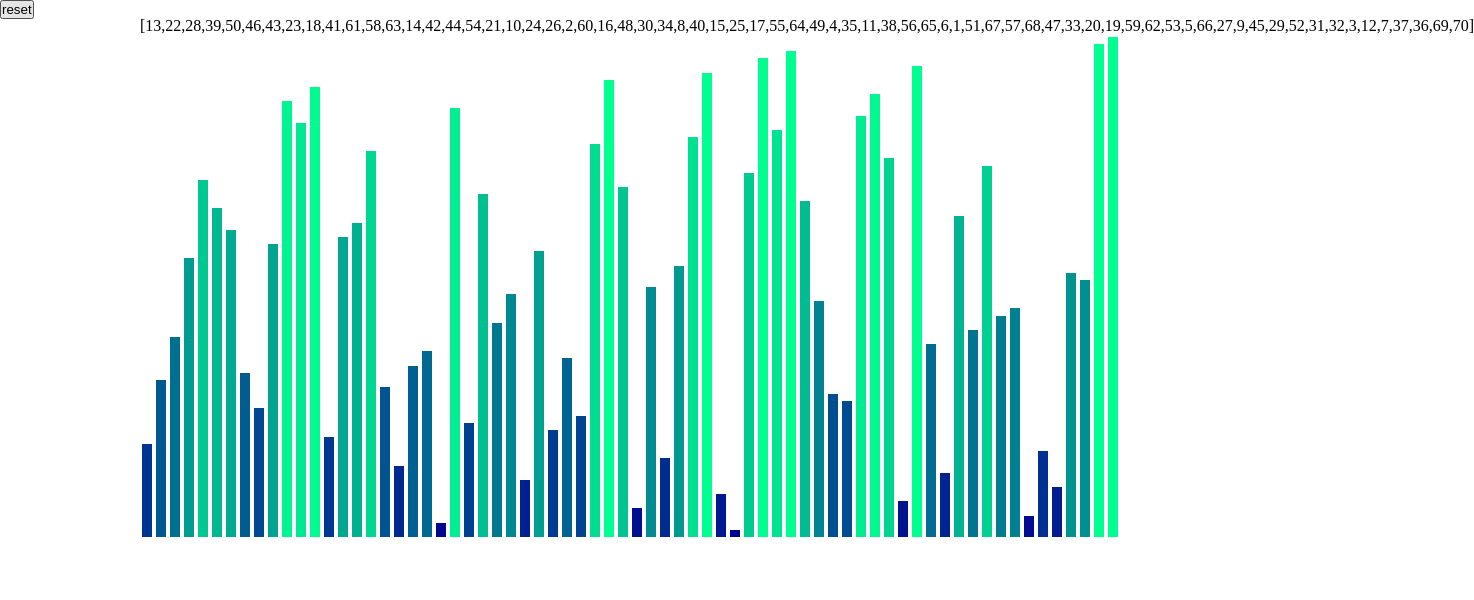
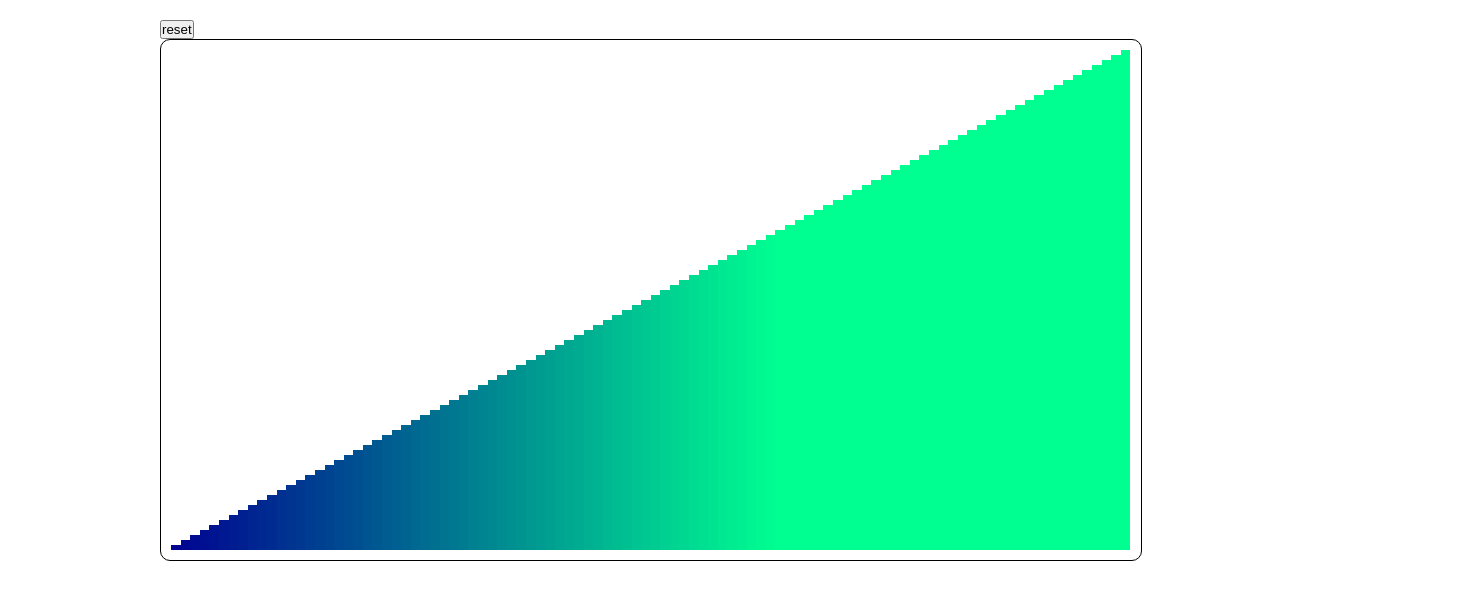
Before and after one commit to haffjjj/sorting-visualizer-react, a React (Create React App) app: page / in a window 1280 px wide. Shown: the top 600 px of the page, 1474 px wide, since content can reach past the window. Built offline with nearby package versions, Linux system fonts and the light colour scheme.

Commit message:
add more style

```diff
--- a/src/components/stick.css
+++ b/src/components/stick.css
@@ -2,5 +2,5 @@
   background-color: black;
   width: 100px; /*default width */
   height: 100px; /*default height */
-  margin: 2px;
+  /* margin: 2px; */
 }
--- a/src/container/Home.tsx
+++ b/src/container/Home.tsx
@@ -7,30 +7,32 @@ interface IProps {}
 
 interface IState {
   arr: number[],
-  delay: number
+  delay: number,
+  swap: number
 }
 
 class Home extends React.Component<IProps , IState>{
 
   state = {
     arr: [],
-    delay: 30
+    delay: 10,
+    swap: 0
   }
 
   //crate async setState for multiple purpose
-  private _asyncSetState = async (state: any) => {
+  _asyncSetState = async (state: any) => {
     return new Promise((r) => {
       this.setState(state, r)
     })
   }
 
-  private _delay = async (delay: number) => {
+  _delay = async (delay: number) => {
     return new Promise((r) => {
       setTimeout(() => r(), delay)
     })
   }
 
-  private _randNumArr = (total: number):number[] => {
+  _randNumArr = (total: number):number[] => {
     let arr:number[] = []
     for (let i = 1; i <= total; i++) arr.push(i)
 
@@ -43,7 +45,7 @@ class Home extends React.Component<IProps , IState>{
     return arr
   }
 
-  private _bubbleSort = async () => {
+  _bubbleSort = async () => {
     //get array from state
     const arr = this.state.arr
     let len = arr.length;
@@ -60,7 +62,8 @@ class Home extends React.Component<IProps , IState>{
                 await this._delay(this.state.delay)
                 // update state after 1 iteration
                 this.setState({
-                  arr: arr
+                  arr: arr,
+                  swap: this.state.swap + 1
                 })
 
             }
@@ -68,7 +71,7 @@ class Home extends React.Component<IProps , IState>{
     }
   }
 
-  private _insertionSort = async () => {
+  _insertionSort = async () => {
     const arr = this.state.arr
     let length = arr.length;
     for (let i = 1; i < length; i++) {
@@ -84,30 +87,32 @@ class Home extends React.Component<IProps , IState>{
         await this._delay(this.state.delay)
         // update state after 1 iteration
         this.setState({
-          arr: arr
+          arr: arr,
+          swap: this.state.swap + 1
         })
     }
   }
 
-  private _handleReset = async () => {
+  _handleReset = async () => {
     const arr = this._randNumArr(35)
     await this._asyncSetState({ arr })
   }
 
   async componentDidMount(){
-    const arr = this._randNumArr(70)
+    const arr = this._randNumArr(100)
     await this._asyncSetState({ arr })
 
     //visualize bubble sort algorithm, sort data from state.arr
-    this._bubbleSort()
-    // this._insertionSort()
+    // this._bubbleSort()
+    this._insertionSort()
   }
 
   render(){
     return (
       <div className="wrapper">
-        <button onClick={this._handleReset}>reset</button>
         <div className="display">
+          <button>reset</button>
+          <div className="sort">
           {this.state.arr.map((numb) => (
             <Stick
               width={`1%`}
@@ -115,7 +120,10 @@ class Home extends React.Component<IProps , IState>{
               backgroundColor={`rgba(0, ${numb*4}, 145)`}
             />
           ))}
-          {JSON.stringify(this.state.arr)}
+          <div className="log">
+            {/* <p>{JSON.stringify(this.state.arr)}</p> */}
+          </div>
+          </div>
         </div>
       </div>
     )
--- a/src/container/home.css
+++ b/src/container/home.css
@@ -4,11 +4,19 @@
 }
 
 .display{
-  max-width: 1000px;
+  max-width: 960px;
   height: 500px;
   margin: auto;
   margin-top: 20px;
+}
+
+.sort{
+  width: 100%;
+  height: 100%;
   display: flex;
+  padding: 10px;
   flex-wrap: wrap-reverse;
   /* background-color: blue; */
+  border: 1px solid black;
+  border-radius: 10px;
 }
```
